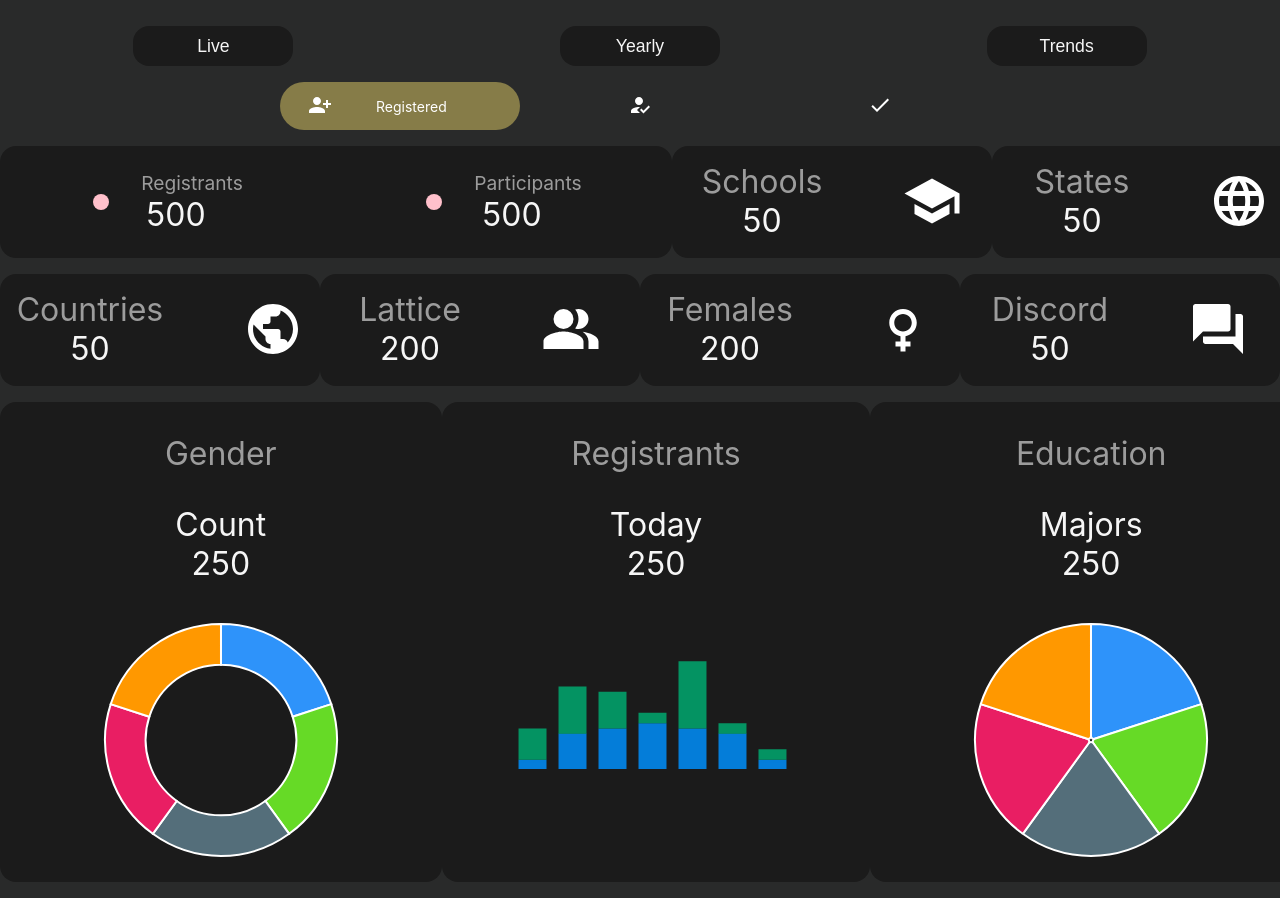
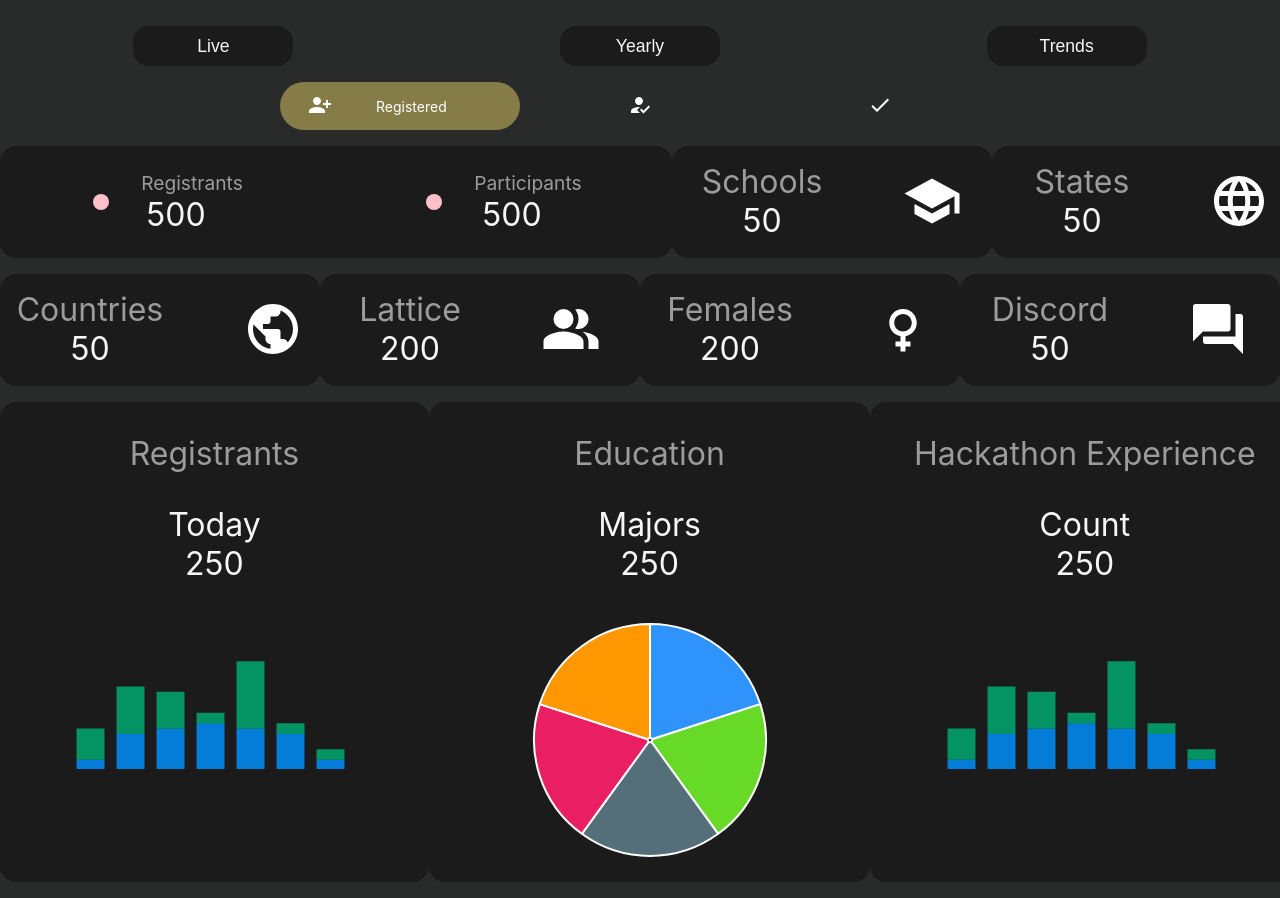
Before and after one commit to nishilfaldu/react-dashboard, a React (Create React App) app: page / in a window 1280 px wide. Shown: the top 898 px of the page. Built offline with nearby package versions, Linux system fonts and the light colour scheme.

Commit message:
replaced gender dist. with hack exp

```diff
--- a/src/components/dashboards/LiveDashboard.js
+++ b/src/components/dashboards/LiveDashboard.js
@@ -55,9 +55,10 @@ const LiveDashboard = function(props){
             </StyledRow>
 
             <StyledRow>
-                <PieChartCard cardTitle="Gender" cardLabel="Count" cardValue="250" chartType={'donut'}></PieChartCard>
+                {/* <PieChartCard cardTitle="Gender" cardLabel="Count" cardValue="250" chartType={'donut'}></PieChartCard> */}
                 <BarChartCard cardTitle="Registrants" cardLabel="Today" cardValue="250"></BarChartCard>
                 <PieChartCard cardTitle="Education" cardLabel="Majors" cardValue="250" chartType={'pie'}></PieChartCard>
+                <BarChartCard cardTitle="Hackathon Experience" cardLabel="Count" cardValue="250"></BarChartCard>
             </StyledRow>
         </div>
     );
```
